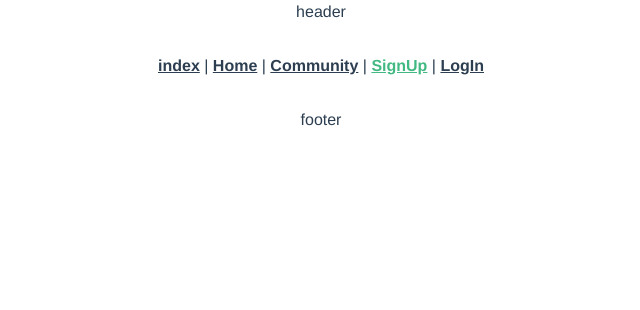
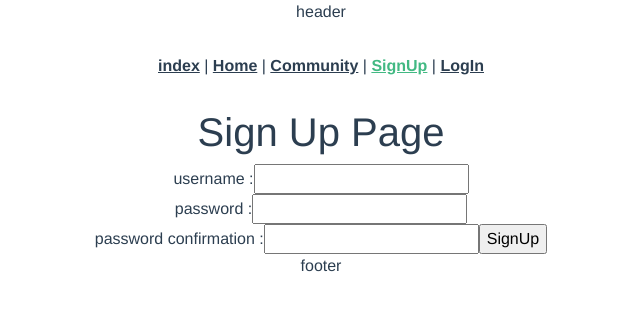
Before and after one commit to FantBlog/CornFlix, a Vue app in the folder frontserver/: page /signup in a window 1280 px wide. Shown: the top 310 px of the page, without its empty margins (319-959 px from the left). Built offline with nearby package versions, Linux system fonts and the light colour scheme; no server answers.

Commit message:
feat : 회원가입/로그인 뷰 작성

```diff
--- a/frontserver/src/views/LogInView.vue
+++ b/frontserver/src/views/LogInView.vue
@@ -1,13 +1,45 @@
 <template>
-  <div></div>
+  <div>
+    <h1>로그인</h1>
+    <form @submit="logIn">
+      <label for="username">사용자 이름:</label>
+      <input type="text" id="username" v-model="username" required>
+      <br>
+      <label for="password">비밀번호:</label>
+      <input type="password" id="password" v-model="password" required>
+      <br>
+      <button type="submit">로그인</button>
+    </form>
+  </div>
 </template>
 
 <script>
+import axios from 'axios';
+
 export default {
+  data() {
+    return {
+      username: '',
+      password: ''
+    };
+  },
+  methods: {
+    logIn(event) {
+      event.preventDefault();
 
+      axios.post('/api/login', {
+        username: this.username,
+        password: this.password
+      })
+      .then(response => {
+        // 로그인 성공 시 처리할 로직 작성
+        console.log(response.data);
+      })
+      .catch(error => {
+        // 로그인 실패 시 처리할 로직 작성
+        console.error(error);
+      });
+    }
+  }
 }
 </script>
-
-<style>
-
-</style>
--- a/frontserver/src/views/SignUpView.vue
+++ b/frontserver/src/views/SignUpView.vue
@@ -1,13 +1,44 @@
 <template>
-  <div></div>
+  <div>
+    <h1>Sign Up Page</h1>
+    <form @submit.prevent="signUp">
+      <label for="username">username : </label>
+      <input type="text" id="username" v-model="username"><br>
+
+      <label for="password1"> password : </label>
+      <input type="password" id="password1" v-model="password1"><br>
+
+      <label for="password2"> password confirmation : </label>
+      <input type="password" id="password2" v-model="password2">
+
+      <input type="submit" value="SignUp">
+    </form>
+  </div>
 </template>
 
 <script>
 export default {
+  name: 'SignUpView',
+  data() {
+    return {
+      username: null,
+      password1: null,
+      password2: null,
+    }
+  },
+  methods: {
+    signUp() {
+      const username = this.username
+      const password1 = this.password1
+      const password2 = this.password2
 
+      const payload = {
+        username, password1, password2
+      }
+
+      this.$store.dispatch('signUp', payload)
+
+    }
+  }
 }
 </script>
-
-<style>
-
-</style>
```
